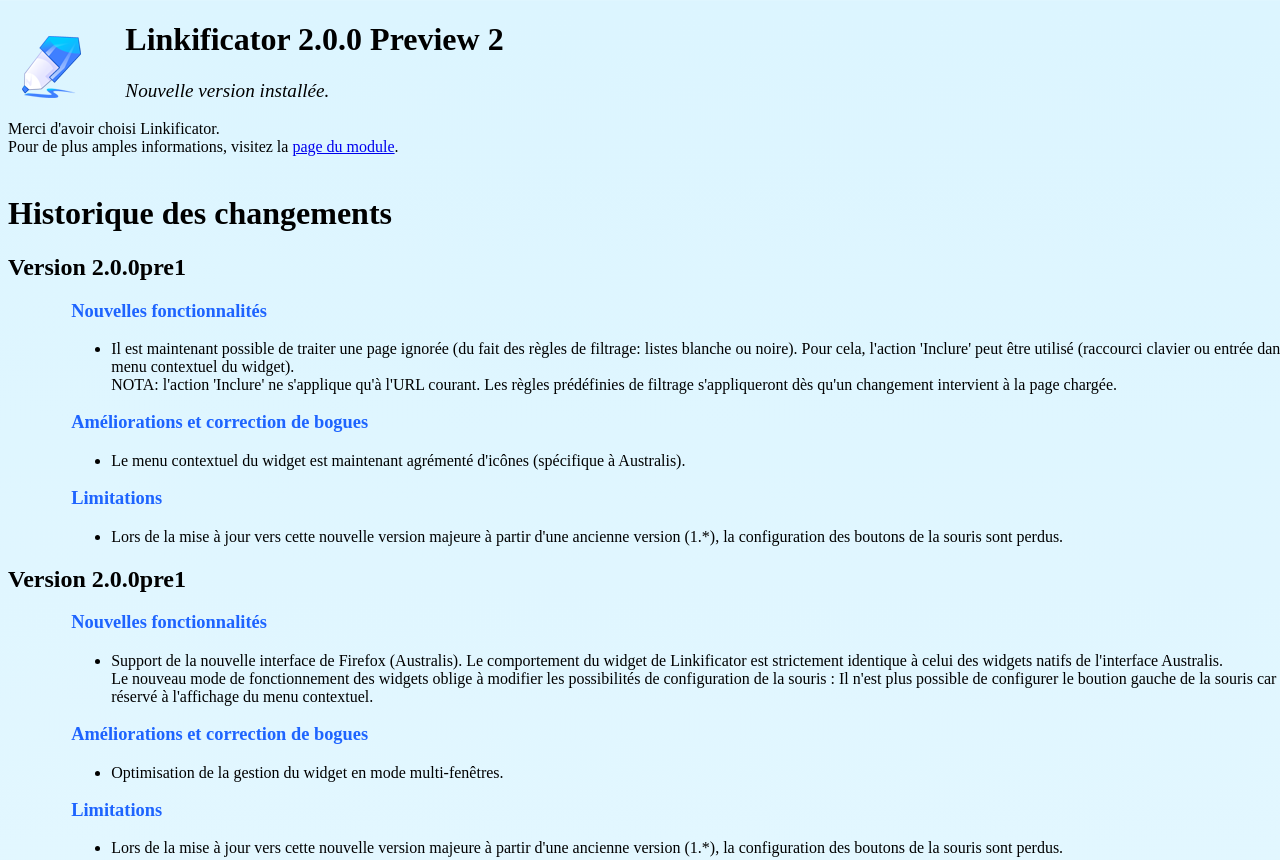
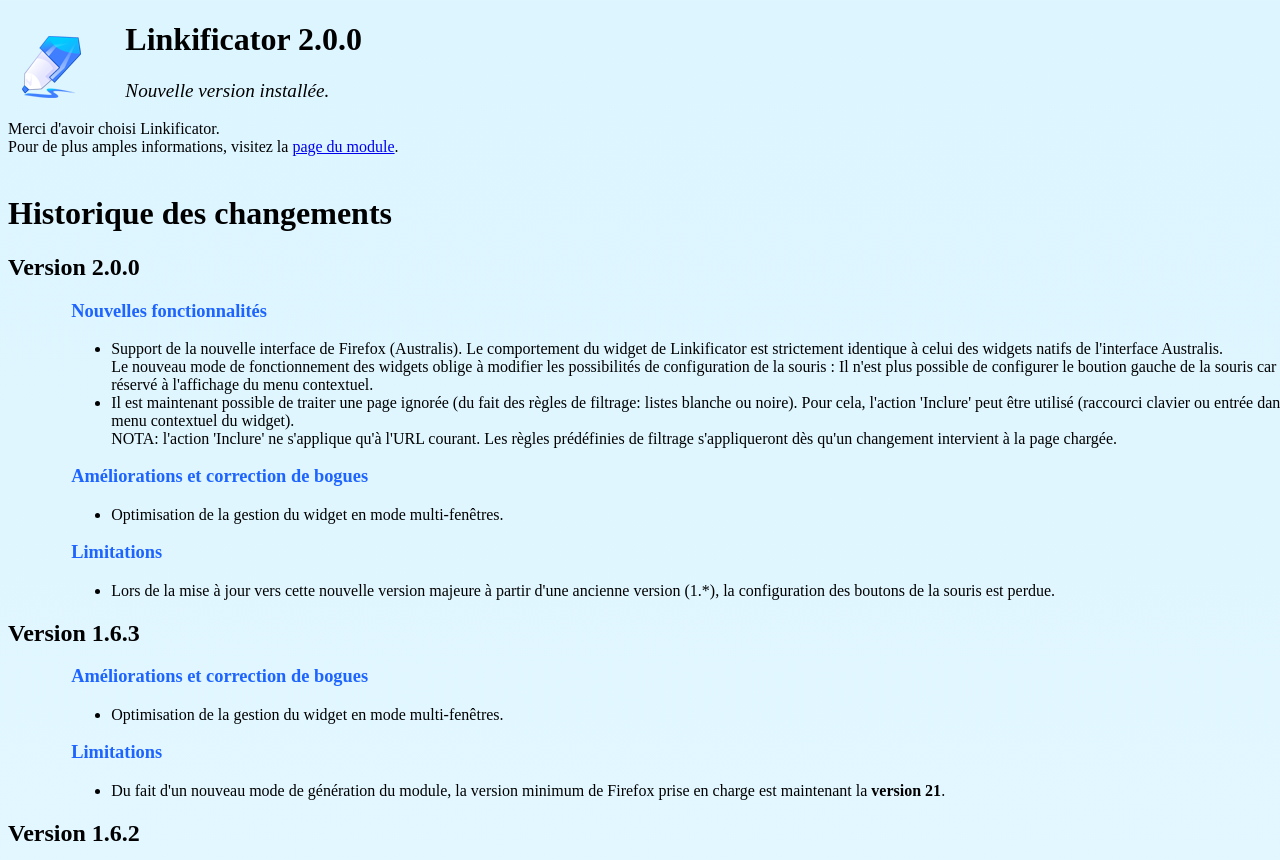
Before and after one commit to MarkaPola/Linkificator, a website: page data/welcome/fr/release-notes.html in a window 1280 px wide. Shown: the top 860 px of the page. Drawn offline with Linux system fonts and the light colour scheme.

Commit message:
v2 finalization

```diff
--- a/chrome/content/advanced-options.js
+++ b/chrome/content/advanced-options.js
@@ -70,7 +70,7 @@
 
 		function check (regex) {
 			try {
-				RegExp (regex);
+				new RegExp (regex);
 				return true;
 			} catch (e) {
 				if (errorMessage.length) errorMessage += "\n";
--- a/data/welcome/fr/release-notes.html
+++ b/data/welcome/fr/release-notes.html
@@ -8,13 +8,13 @@
 	<link rel="license" href="http://mozilla.org/MPL/2.0/"/>
 	<link rel="icon" type="image/ico" href="../favicon.png"/>
 
-    <title>Linkificator 2.0.0 Preview 2</title>
+    <title>Linkificator 2.0.0</title>
 
   </head>
 
   <body>
 	<img id="linkificator-icon" src="../linkificator.png"/>
-	<h1>Linkificator 2.0.0 Preview 2</h1>
+	<h1>Linkificator 2.0.0</h1>
 	<em class="large-text">Nouvelle version installée.</em>
 	<br><br>
 	<div>
@@ -25,30 +25,14 @@
 	<br>
 	<h1>Historique des changements</h1>
 	<div>
-	  <h2>Version 2.0.0pre1</h2>
-	  <div class="version-changes">
-		<p class="feature-list-title">Nouvelles fonctionnalités</p>
-		<ul>
-          <li>Il est maintenant possible de traiter une page ignorée (du fait des règles de filtrage: listes blanche ou noire). Pour cela, l'action 'Inclure' peut être utilisé (raccourci clavier ou entrée dans le menu contextuel du widget).<br>
-		  NOTA: l'action 'Inclure' ne s'applique qu'à l'URL courant. Les règles prédéfinies de filtrage s'appliqueront dès qu'un changement intervient à la page chargée.</li>
-		</ul>
-		<p class="feature-list-title">Améliorations et correction de bogues</p>
-		<ul>
-		  <li>Le menu contextuel du widget est maintenant agrémenté d'icônes (spécifique à Australis).</li>
-		</ul>
-		<p class="feature-list-title">Limitations</p>
-		<ul>
-		  <li>Lors de la mise à jour vers cette nouvelle version majeure à partir d'une ancienne version (1.*), la configuration des boutons de la souris sont perdus.</li>
-		</ul>
-	  </div>
-	</div>
-	<div>
-	  <h2>Version 2.0.0pre1</h2>
+	  <h2>Version 2.0.0</h2>
 	  <div class="version-changes">
 		<p class="feature-list-title">Nouvelles fonctionnalités</p>
 		<ul>
           <li>Support de la nouvelle interface de Firefox (Australis). Le comportement du widget de Linkificator est strictement identique à celui des widgets natifs de l'interface Australis.<br>
               Le nouveau mode de fonctionnement des widgets oblige à modifier les possibilités de configuration de la souris : Il n'est plus possible de configurer le boution gauche de la souris car il est réservé à l'affichage du menu contextuel.</li>
+          <li>Il est maintenant possible de traiter une page ignorée (du fait des règles de filtrage: listes blanche ou noire). Pour cela, l'action 'Inclure' peut être utilisé (raccourci clavier ou entrée dans le menu contextuel du widget).<br>
+		  NOTA: l'action 'Inclure' ne s'applique qu'à l'URL courant. Les règles prédéfinies de filtrage s'appliqueront dès qu'un changement intervient à la page chargée.</li>
 		</ul>
 		<p class="feature-list-title">Améliorations et correction de bogues</p>
 		<ul>
@@ -56,7 +40,7 @@
 		</ul>
 		<p class="feature-list-title">Limitations</p>
 		<ul>
-		  <li>Lors de la mise à jour vers cette nouvelle version majeure à partir d'une ancienne version (1.*), la configuration des boutons de la souris sont perdus.</li>
+		  <li>Lors de la mise à jour vers cette nouvelle version majeure à partir d'une ancienne version (1.*), la configuration des boutons de la souris est perdue.</li>
 		</ul>
 	  </div>
 	</div>
--- a/package.json
+++ b/package.json
@@ -4,7 +4,7 @@
     "license": "MPL 2.0",
     "author": "MarkaPola",
     "contributors": ["Icons from www.fasticon.com"],
-    "version": "2.0.0pre2",
+    "version": "2.0.0",
     "id": "linkificator@markapola",
     "description": "Converts text links into clickable links...",
     "permissions": {
```
Also changed, not shown: data/welcome/en-US/release-notes.html (+6 -22 lines).
